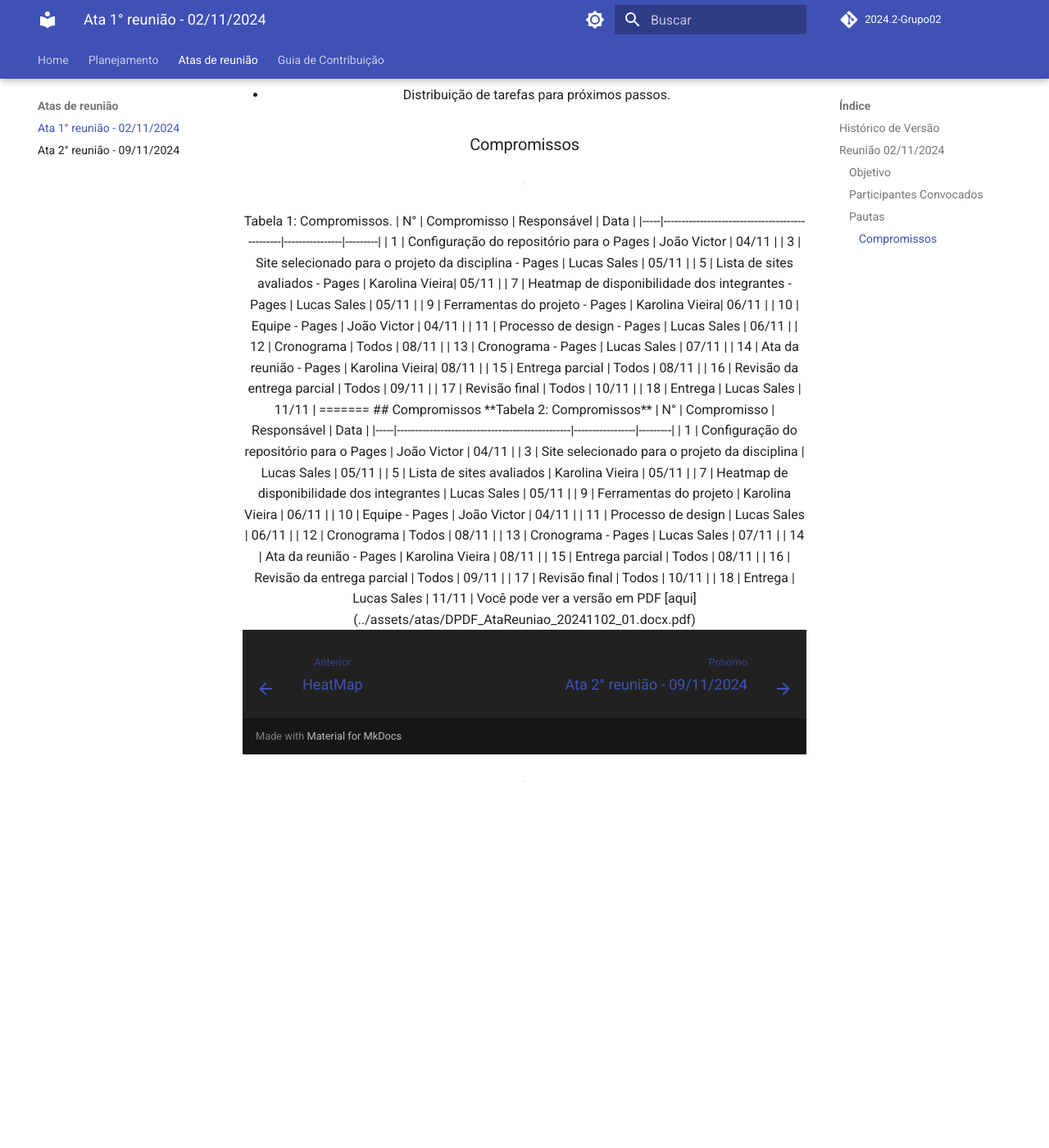
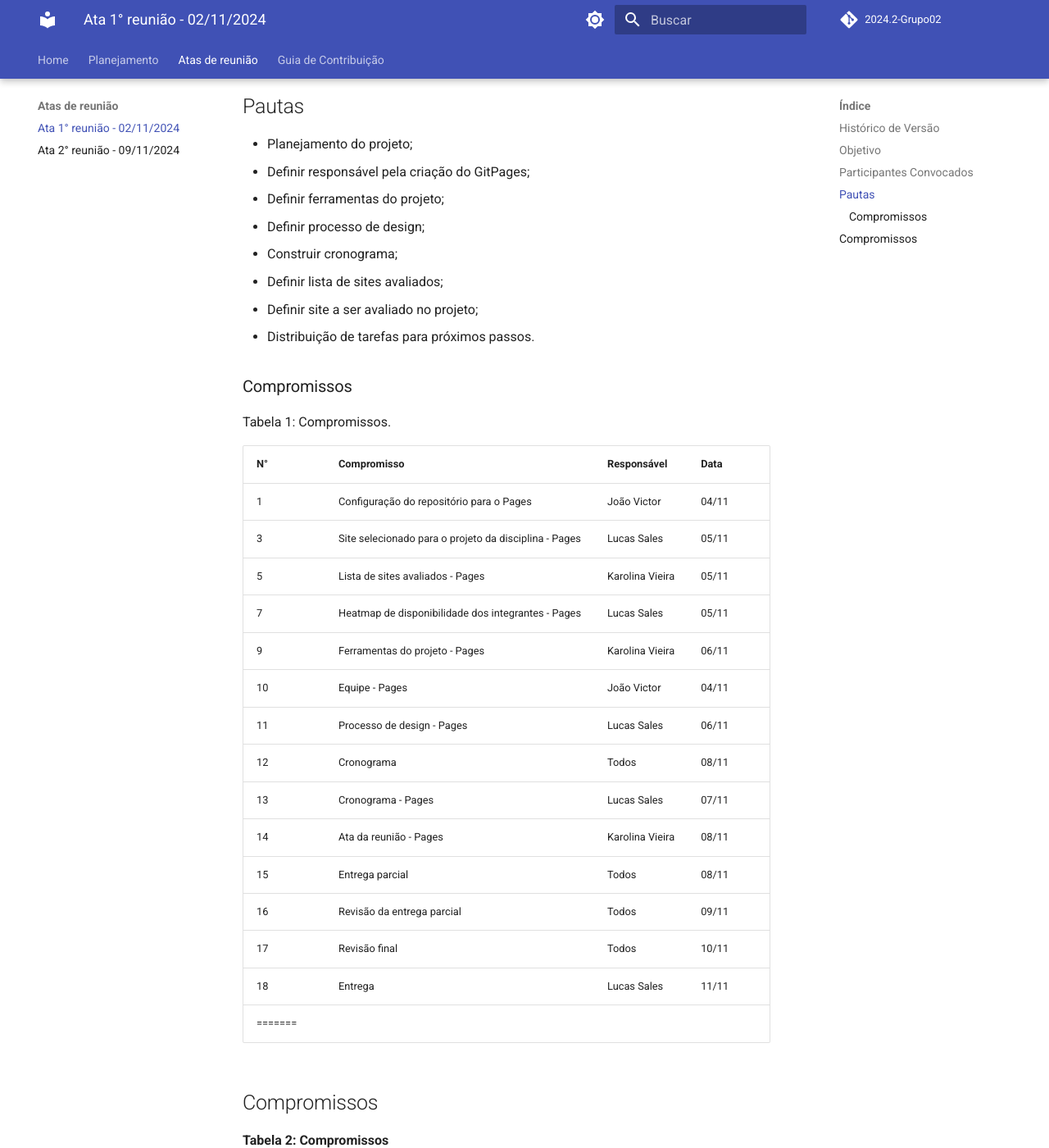
Before and after one commit to Interacao-Humano-Computador/2024.2-Grupo02, an MkDocs documentation site: the page built from docs/Atas/ata_reunião1.md, in a window 1280 px wide and 1400 px high, scrolled down 1140 px. Shown: the whole window at 82% size. Built offline with MkDocs 1.6.1 and Material for MkDocs 9.7.7, drawn with Linux system fonts in a browser that asks for light colours; comment, search, counter and statistics services are not loaded; before the commit the page ends 2134 px from its top, so only the background shows below that; some of the changed text lies outside the part shown.

Commit message:
[fix] formatação da ata 1, e reposicionamento do histórico de versão

```diff
--- a/docs/Atas/ata_reunião1.md
+++ b/docs/Atas/ata_reunião1.md
@@ -1,11 +1,13 @@
-## Histórico de Versão
-|    Data    | Data Prevista de Revisão | Versão |          Descrição           |                   Autor                    |                Revisor                 |
-| :--------: | :----------------------: | :----: | :--------------------------: | :----------------------------------------: | :------------------------------------: |
 
-| 06/11/2024 |        07/11/2024        |  1.0   |     Criação do Documento     |   [Karolina Vieira](https://github.com/Karolina91)    |[Paola Nascimento](https://github.com/paolaalim)   |
-| 06/11/2024 |        10/11/2024        |  1.1   |     Adicionado o histórico de versões     |   [Lucas Sales](https://github.com/Lux-Sales)    | [João Victor C. Nobre](https://github.com/Gam13)  |
 
 # Reunião 02/11/2024
+
+## Histórico de Versão
+
+|    Data    | Data Prevista de Revisão | Versão | Descrição                     | Autor                                                               | Revisor                                         |
+|------------|--------------------------|--------|-------------------------------|---------------------------------------------------------------------|-------------------------------------------------|
+| 06/11/2024 | 07/11/2024               | 1.0    | Criação do Documento          | [Karolina Vieira](https://github.com/Karolina91)                    | [Paola Nascimento](https://github.com/paolaalim) |
+| 06/11/2024 | 10/11/2024               | 1.1    | Adicionado o histórico de versões | [Lucas Sales](https://github.com/Lux-Sales)                         | [João Victor C. Nobre](https://github.com/Gam13) |
 
 Início: 10:15 | Fim: 11:20
 
@@ -16,10 +18,7 @@
 ## Participantes Convocados
 Na Tabela 1, são apresentados os participantes da reunião juntamente com os indicadores que demonstram se estão presentes ou não.
 
-<center>
 
-
-<table align="center">
 Tabela 1: Convocação.
 
 | Nome             | Presente |
@@ -29,8 +28,6 @@
 | Lucas Sales      | Sim      |
 | Paola Nascimento | Não      |
 | Paulo Henrique   | Não      |
-
-</center>
 
 ## Pautas
 
@@ -47,8 +44,6 @@
 
 ### Compromissos
 
-<center>
-<table align="center">
 Tabela 1: Compromissos.
 
 | N°  | Compromisso                                    | Responsável    | Data    |
@@ -68,6 +63,7 @@
 | 17  | Revisão final                                  | Todos          | 10/11   |
 | 18  | Entrega                                        | Lucas Sales    | 11/11   |
 =======
+
 ## Compromissos
 
 **Tabela 2: Compromissos**
```
Also changed, not shown: docs/Atas/ata_reunião2.md (+2 -2 lines).
